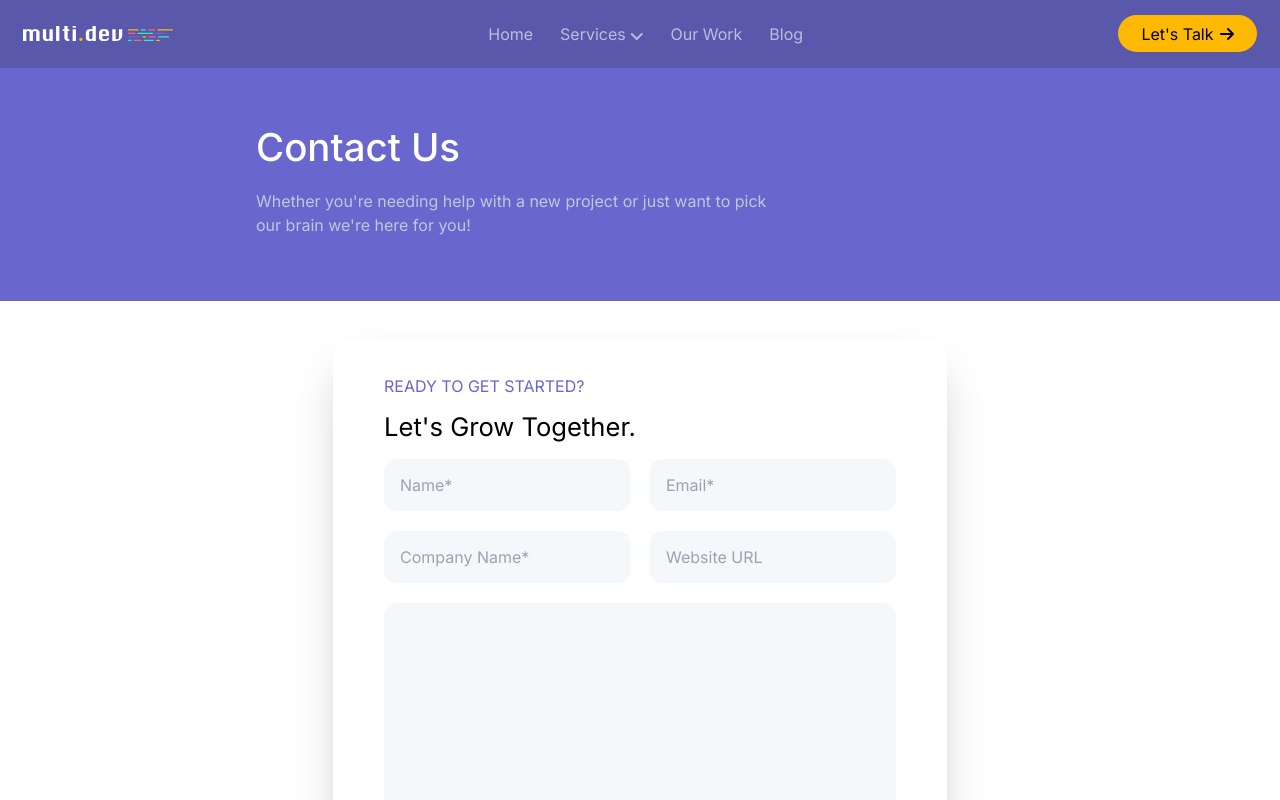
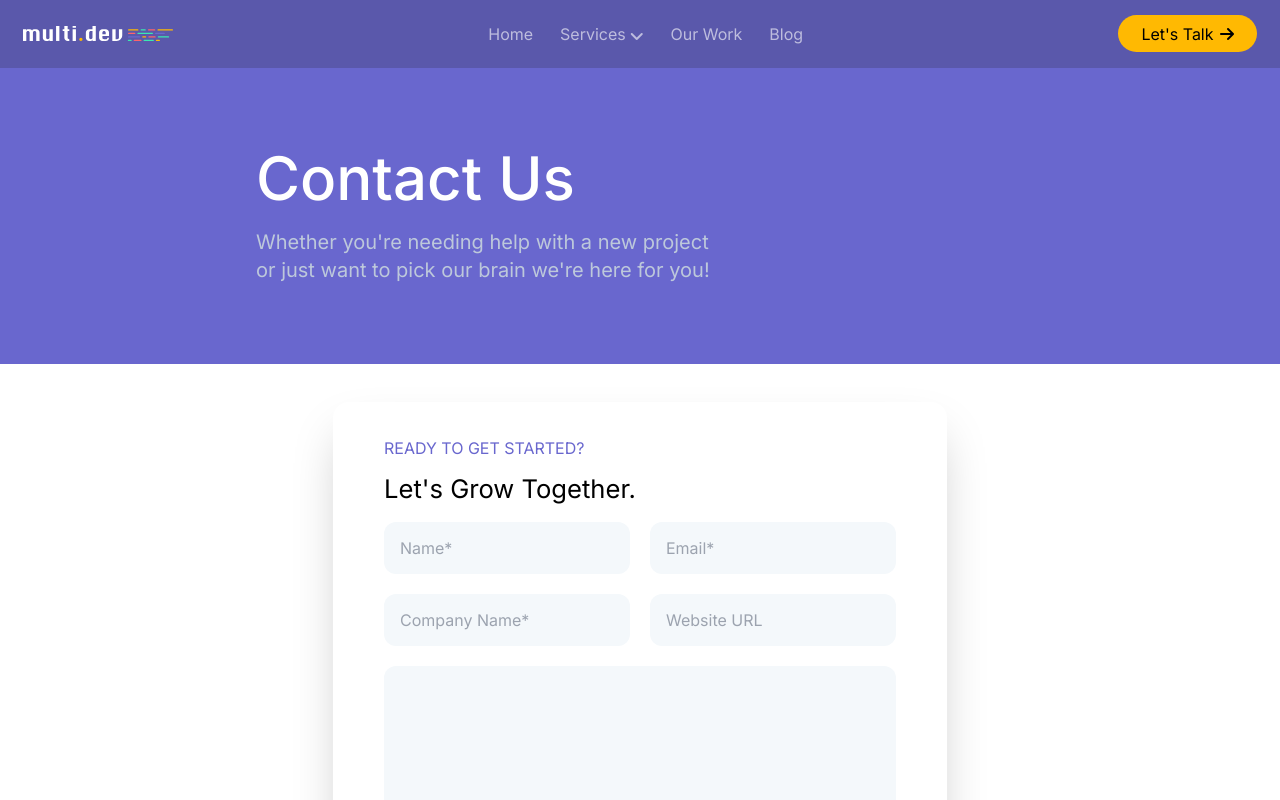
Before and after one commit to xvedela/multi-dev, a Vue app: page /contact in a window 1280 px wide. Built offline with nearby package versions, Linux system fonts and the light colour scheme.

Commit message:
Contact vue final version

```diff
--- a/src/composables/components/useContact.js
+++ b/src/composables/components/useContact.js
@@ -1,13 +1,5 @@
-import Contact from "../../components/Contact.vue";
-
-export default (function useContact() {
-  const header = {
-    label: "Contact Us",
-    text:
-      "Whether you're needing help with a new project or just want to pick our brain we're here for you!",
-  };
+export default function useContact() {
   const form = {
-    component: Contact,
     before: "READY TO GET STARTED?",
     label: "Let's Grow Together.",
     fields: [
@@ -34,5 +26,5 @@ export default (function useContact() {
     ],
     button: "Submit",
   };
-  return {header, form};
-});
+  return {form};
+};
--- a/src/style.css
+++ b/src/style.css
@@ -15,3 +15,15 @@ body {
     height: 100%;
     overflow-x: hidden;
 }
+
+.component {
+    padding-left: 1.25rem;
+    padding-right: 1.25rem;
+}
+
+@media (min-width: 768px) {
+    .component {
+        padding-left: 20vw;
+        padding-right: 20vw;
+    }
+}
--- a/src/views/Contact.vue
+++ b/src/views/Contact.vue
@@ -1,17 +1,15 @@
 <template>
-  <section
-      class="bg-home flex flex-col gap-y-5 md:gap-y-[1vw] py-9 md:pt-[4vw] md:pb-[5vw] pl-[20vw] max-md:px-5 max-md:text-center">
-    <h1 class="text-white text-[max(36px,3vw)] font-bold md:font-medium" v-text="header.label"/>
-    <p
-        class="text-desc w-full md:w-1/2 text-[max(16px,1vw)]"
-        v-text="header.text"
-    />
+  <section class="bg-home component py-10 md:py-20 max-md:text-center">
+    <h1 class="mb-7 md:mb-5 text-white text-4xl md:text-6xl font-bold md:font-medium">
+      Contact Us
+    </h1>
+    <p class="md:w-3/5 text-desc md:text-xl">
+      Whether you're needing help with a new project or just want to pick our brain we're here for you!
+    </p>
   </section>
-  <component :is="form.component"/>
+  <contact/>
 </template>
 
 <script setup>
-import useContact from "../composables/components/useContact.js";
-
-const {header, form} = useContact();
+import Contact from "../components/Contact.vue";
 </script>
```
